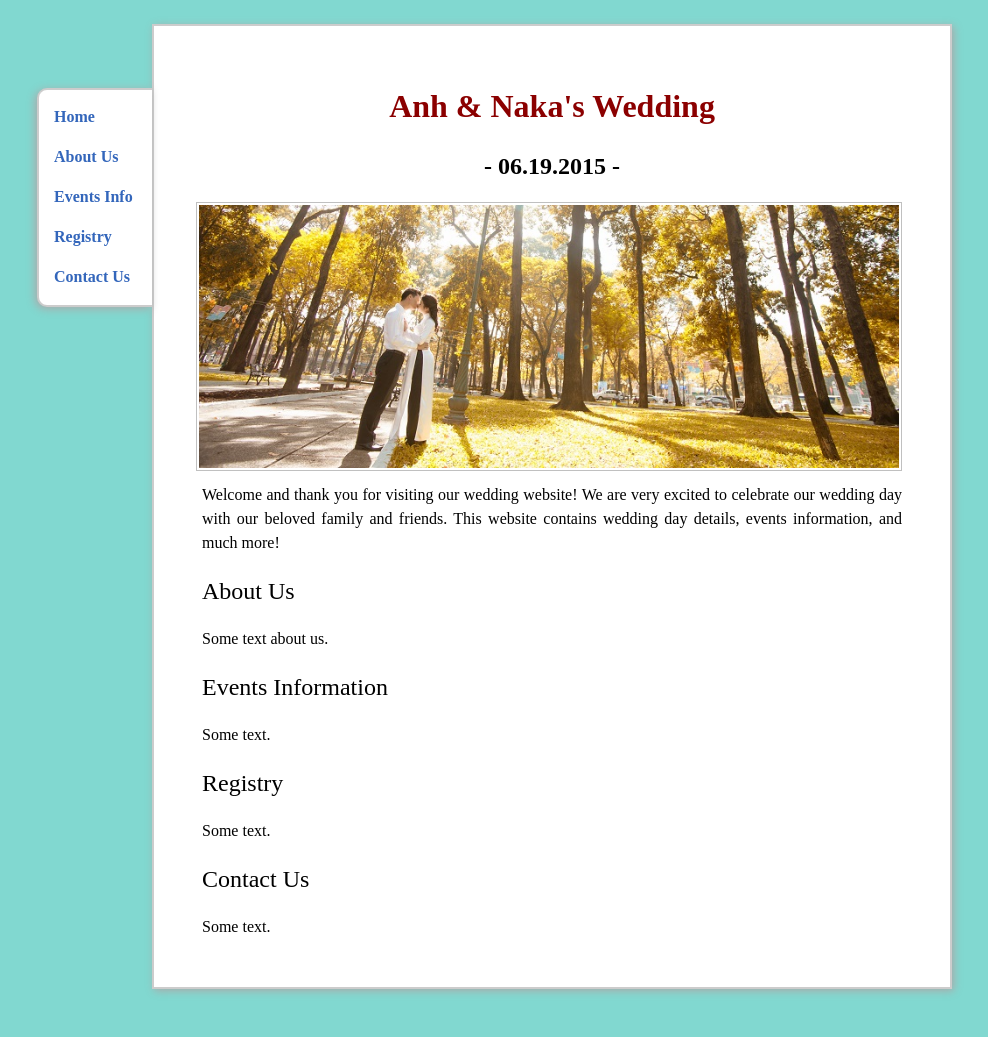
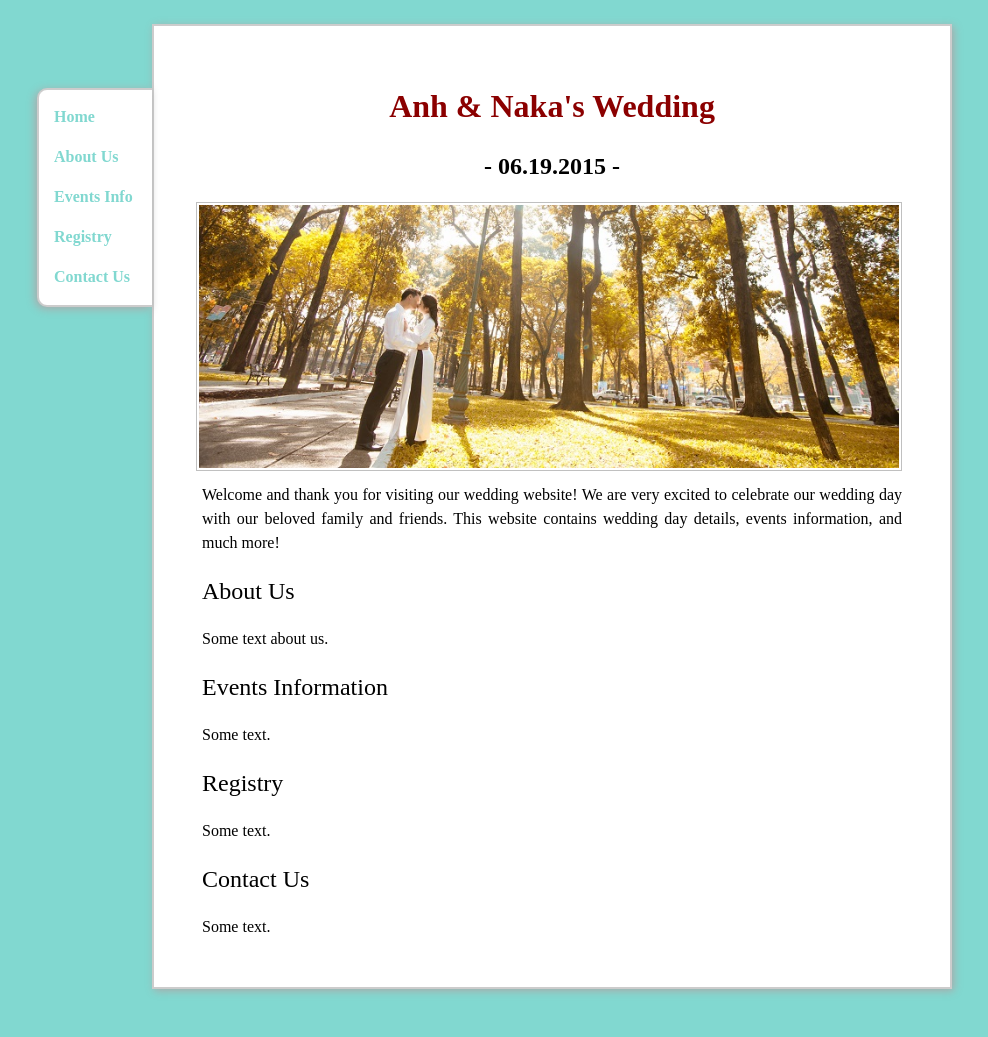
Before and after one commit to trananh/trananh.github.io, a Jekyll site: the page wedding/index.html, which Jekyll copies as it is, in a window 1280 px wide. Shown: the whole page, without its empty margins (88-1076 px from the left). Built offline with Jekyll 4.4.1, drawn with Linux system fonts in a browser that asks for light colours; nearby versions of some CDN libraries.

Commit message:
Updated wedding page.

```diff
--- a/wedding/index.html
+++ b/wedding/index.html
@@ -43,11 +43,11 @@
                                         -webkit-box-shadow: -2px 2px 8px #aaa;
                                         -moz-box-shadow: -2px 2px 8px #aaa;">
                 <div id="navwedding" style="width: 83px; font-family: Goudy Old Style; font-weight: bold;">
-                    <p style="margin: 0 0 1em 0;"><a title="Home" href="#">Home</a></p>
-                    <p style="margin: 0 0 1em 0;"><a title="About Us" href="#about">About Us</a></p>
-                    <p style="margin: 0 0 1em 0;"><a title="Events Info" href="#events">Events Info</a></p>
-                    <p style="margin: 0 0 1em 0;"><a title="Registry" href="#registry">Registry</a></p>
-                    <p style="margin: 0 0 1em 0;"><a title="Contact Us" href="#contact">Contact Us</a></p>
+                    <p style="margin: 0 0 1em 0;"><a style="color: #81D8D0;" title="Home" href="#">Home</a></p>
+                    <p style="margin: 0 0 1em 0;"><a style="color: #81D8D0;" title="About Us" href="#about">About Us</a></p>
+                    <p style="margin: 0 0 1em 0;"><a style="color: #81D8D0;" title="Events Info" href="#events">Events Info</a></p>
+                    <p style="margin: 0 0 1em 0;"><a style="color: #81D8D0;" title="Registry" href="#registry">Registry</a></p>
+                    <p style="margin: 0 0 1em 0;"><a style="color: #81D8D0;" title="Contact Us" href="#contact">Contact Us</a></p>
                 </div>
             </div>
         </div>
```
